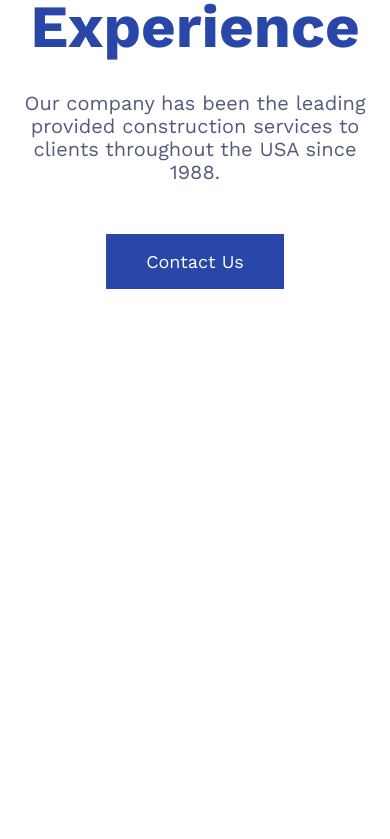
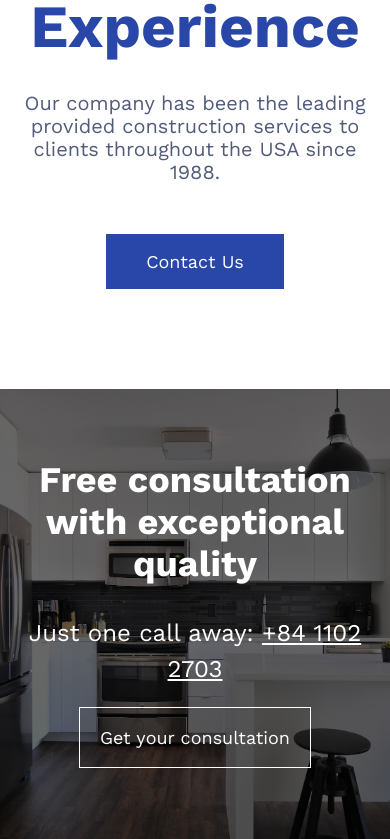
Before and after one commit to yousafsabir/the-box-frontend, a React (Vite) app: page / in a window 390 px wide. Shown: the part 5235-6074 px from the top of the page. Before the commit the page ends 5602 px from the top, so only its background shows below. Built offline with nearby package versions, Linux system fonts and the light colour scheme.

Commit message:
Ad (#7)
* desktop design

* fixed experience section causing problems

* ad section responsive

```diff
--- /dev/null
+++ b/src/components/ad/Ad.scss
@@ -0,0 +1,49 @@
+@use "@scss/abstracts" as *;
+
+.ad-section {
+    background: linear-gradient(
+            to right,
+            rgba(0, 0, 0, 0.6),
+            rgba(0, 0, 0, 0.6)
+        ),
+        url("/images/ad.jpg");
+    background-position: center;
+    background-size: cover;
+    background-repeat: no-repeat;
+    width: 100%;
+    & .container {
+        min-height: 300px;
+        color: $clr-white;
+        @include flex($justify: between);
+
+        & .text {
+            & h2 {
+                line-height: 42px;
+                margin-bottom: 30px;
+            }
+            & p > span {
+                text-decoration: underline;
+            }
+        }
+        & .cta {
+            & button {
+                padding: 16px 20px;
+                margin-left: 20px;
+                background-color: transparent;
+                border: 1px solid white;
+            }
+        }
+        @include breakpoint(sm, max) {
+            min-height: 450px;
+            @include flex($direction: col, $gap: 20);
+            & .text {
+                text-align: center;
+            }
+            & .cta {
+                & button {
+                    margin-left: 0px;
+                }
+            }
+        }
+    }
+}
--- /dev/null
+++ b/src/components/ad/Ad.tsx
@@ -0,0 +1,24 @@
+import React from "react";
+import "./Ad.scss";
+
+const Ad: React.FC = () => {
+    return (
+        <section className="ad-section">
+            <div className="container">
+                <div className="text">
+                    <h2 className="h4">
+                        Free consultation with exceptional quality
+                    </h2>
+                    <p className="para-lg">
+                        Just one call away: <span>+84 1102 2703</span>
+                    </p>
+                </div>
+                <div className="cta">
+                    <button className="para-reg">Get your consultation</button>
+                </div>
+            </div>
+        </section>
+    );
+};
+
+export default Ad;
--- a/src/components/experience/Experience.scss
+++ b/src/components/experience/Experience.scss
@@ -3,7 +3,7 @@
 .experience {
     padding: 122px 0 100px;
     & .container {
-        height: 500px;
+        min-height: 500px;
         & .stats {
             & .card {
                 padding: 30px;
@@ -37,7 +37,6 @@
         }
         & .text {
             padding-top: 50px;
-            padding-bottom: 78px;
             & h2 {
                 color: $clr-primary;
                 line-height: 70px;
@@ -117,6 +116,11 @@
                 }
             }
         }
+        @include breakpoint(950px) {
+            & .text {
+                padding-bottom: 78px;
+            }
+        }
         @include breakpoint(950px, max) {
             grid-template-columns: 1fr;
             gap: 4rem;
--- a/src/pages/home/Home.tsx
+++ b/src/pages/home/Home.tsx
@@ -5,6 +5,7 @@ import Reputation from "@components/reputation/Reputation";
 import AboutUs from "@components/aboutUs/AboutUs";
 import Services from "@components/services/Services";
 import Experience from "@components/experience/Experience";
+import Ad from "@components/ad/Ad";
 
 const Home: React.FC = () => {
     return (
@@ -15,6 +16,7 @@ const Home: React.FC = () => {
             <AboutUs />
             <Services />
             <Experience />
+            <Ad />
         </div>
     );
 };
```
Also changed, not shown: public/images/ad.jpg (added).
